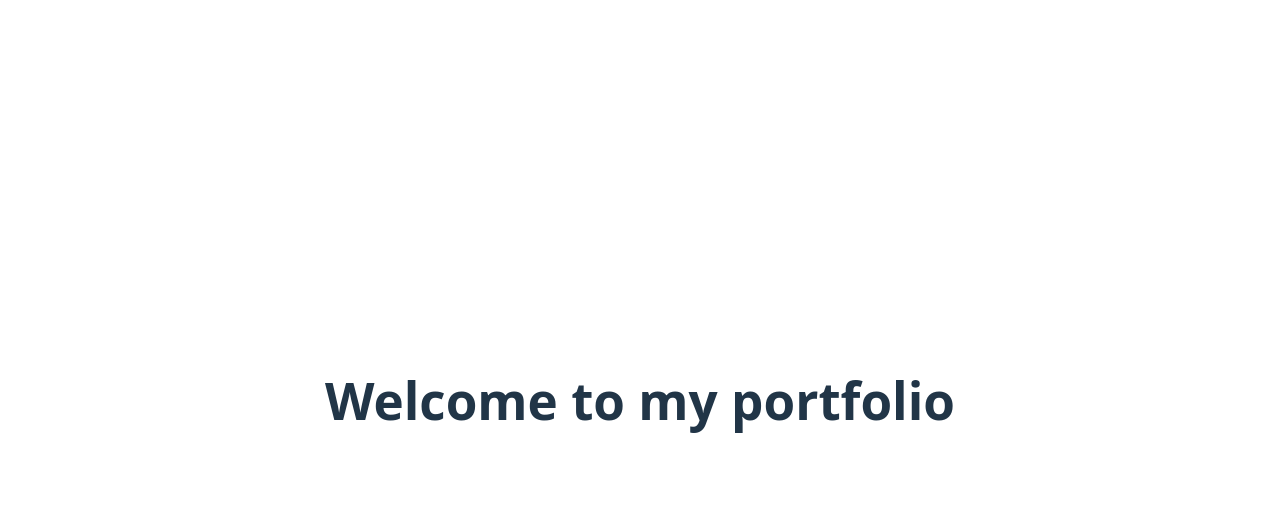
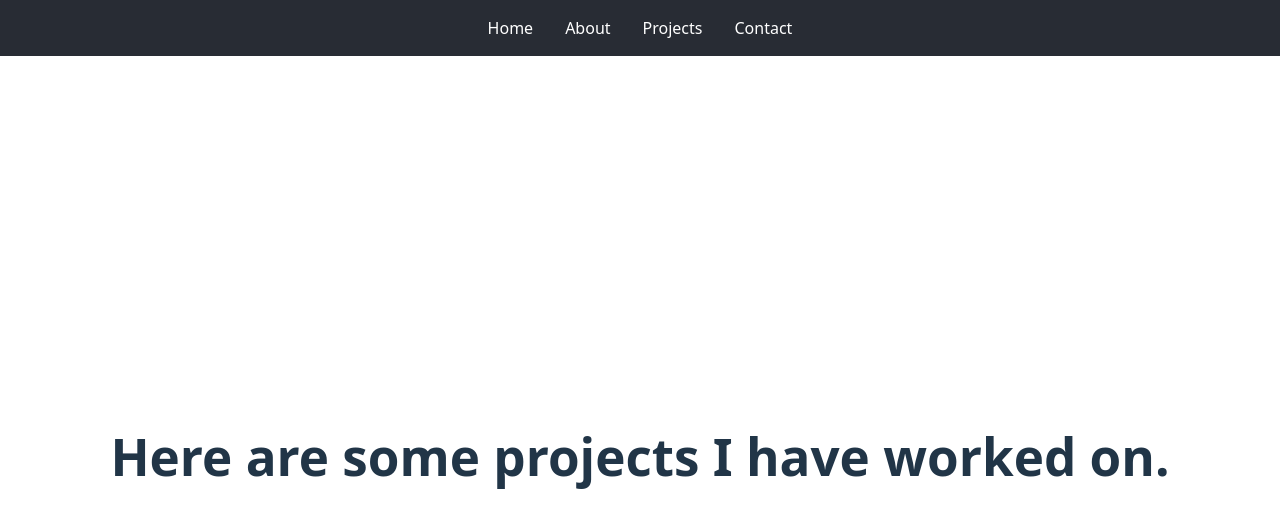
Before and after one commit to Nicholas24Lee/portfolio, a React (Vite) app: page /projects in a window 1280 px wide. Shown: the top 528 px of the page. Built offline with nearby package versions, Linux system fonts and the light colour scheme.

Commit message:
Add navbar

```diff
--- a/package.json
+++ b/package.json
@@ -11,7 +11,8 @@
   },
   "dependencies": {
     "react": "^19.1.1",
-    "react-dom": "^19.1.1"
+    "react-dom": "^19.1.1",
+    "react-router-dom": "^7.8.2"
   },
   "devDependencies": {
     "@eslint/js": "^9.33.0",
--- a/src/App.jsx
+++ b/src/App.jsx
@@ -1,7 +1,22 @@
-import Home from './pages/Home';
+import { BrowserRouter as Router, Routes, Route } from "react-router-dom";
+import Navbar from "./components/Navbar";
+import Home from "./pages/Home";
+import About from "./pages/About";
+import Projects from "./pages/Projects";
+import Contact from "./pages/Contact";
 
 function App() {
-  return <Home />;
+  return (
+    <Router>
+      <Navbar />
+      <Routes>
+        <Route path="/" element={<Home />} />
+        <Route path="/about" element={<About />} />
+        <Route path="/projects" element={<Projects />} />
+        <Route path="/contact" element={<Contact />} />
+      </Routes>
+    </Router>
+  );
 }
 
 export default App;
--- /dev/null
+++ b/src/components/Navbar.jsx
@@ -0,0 +1,18 @@
+import { Link } from "react-router-dom";
+
+export default function Navbar() {
+  return (
+    <nav style={{
+      display: "flex",
+      justifyContent: "center",
+      gap: "2rem",
+      padding: "1rem",
+      backgroundColor: "#282c34",
+    }}>
+      <Link to="/" style={{ color: "white", textDecoration: "none" }}>Home</Link>
+      <Link to="/about" style={{ color: "white", textDecoration: "none" }}>About</Link>
+      <Link to="/projects" style={{ color: "white", textDecoration: "none" }}>Projects</Link>
+      <Link to="/contact" style={{ color: "white", textDecoration: "none" }}>Contact</Link>
+    </nav>
+  );
+}
--- a/src/pages/About.jsx
+++ b/src/pages/About.jsx
@@ -0,0 +1,17 @@
+export default function About() {
+  return (
+    <div
+      style={{
+        display: "flex",
+        justifyContent: "center", // horizontal center
+        alignItems: "center",     // vertical center
+        width: "100vw",           // full viewport width
+        height: "100vh",          // full viewport height
+        margin: 0,
+        padding: 0,
+      }}
+    >
+      <h1>This is the about section of my portfolio</h1>
+    </div>
+  );
+}
--- a/src/pages/Contact.jsx
+++ b/src/pages/Contact.jsx
@@ -0,0 +1,17 @@
+export default function Contact() {
+  return (
+    <div
+      style={{
+        display: "flex",
+        justifyContent: "center", // horizontal center
+        alignItems: "center",     // vertical center
+        width: "100vw",           // full viewport width
+        height: "100vh",          // full viewport height
+        margin: 0,
+        padding: 0,
+      }}
+    >
+      <h1>Get in touch via email or social media.</h1>
+    </div>
+  );
+}
--- a/src/pages/Projects.jsx
+++ b/src/pages/Projects.jsx
@@ -0,0 +1,17 @@
+export default function Projects() {
+  return (
+    <div
+      style={{
+        display: "flex",
+        justifyContent: "center", // horizontal center
+        alignItems: "center",     // vertical center
+        width: "100vw",           // full viewport width
+        height: "100vh",          // full viewport height
+        margin: 0,
+        padding: 0,
+      }}
+    >
+      <h1>Here are some projects I have worked on.</h1>
+    </div>
+  );
+}
```
Also changed, not shown: src/pages/Home.jsx (indentation only), 1 other file (tests, documents, lock files or other folders).
